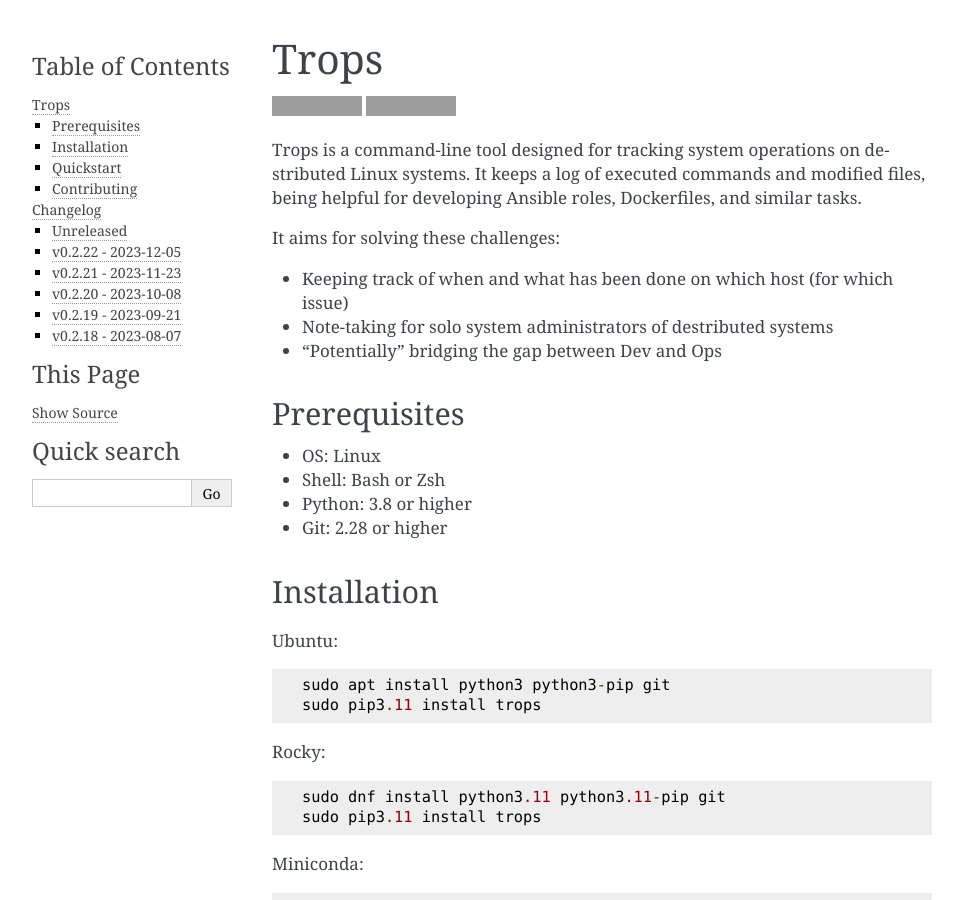
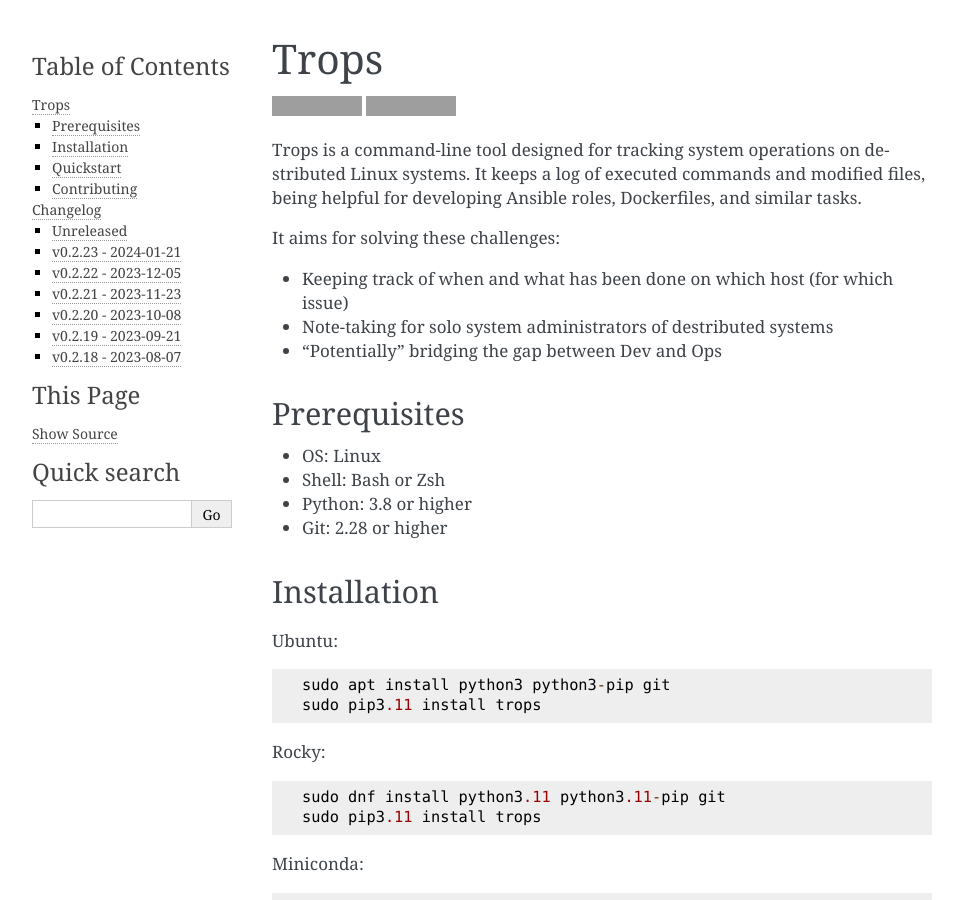
Before and after one commit to kojiwell/trops, a Sphinx documentation site: the page built from docs/index.rst, in a window 1280 px wide and 900 px high. Shown: the whole window, without its empty margins (148-1111 px from the left). Built offline with Sphinx 7.4.7, drawn with Linux system fonts in a browser that asks for light colours; grey boxes are pictures that could not be loaded.

Commit message:
Update CHANGELOG

```diff
--- a/CHANGELOG.rst
+++ b/CHANGELOG.rst
@@ -4,6 +4,9 @@
 
 `Unreleased`_
 =============
+
+`v0.2.23`_ - 2024-01-21
+=======================
 
 `v0.2.22`_ - 2023-12-05
 =======================
@@ -20,7 +23,8 @@
 `v0.2.18`_ - 2023-08-07
 =======================
 
-.. _Unreleased: https://github.com/kojiwell/trops/compare/v0.2.22...HEAD
+.. _Unreleased: https://github.com/kojiwell/trops/compare/v0.2.23...HEAD
+.. _v0.2.23: https://github.com/kojiwell/trops/compare/v0.2.22...v0.2.23
 .. _v0.2.22: https://github.com/kojiwell/trops/compare/v0.2.21...v0.2.22
 .. _v0.2.21: https://github.com/kojiwell/trops/compare/v0.2.20...v0.2.21
 .. _v0.2.20: https://github.com/kojiwell/trops/compare/v0.2.19...v0.2.20
```
Also changed, not shown: docs/index.rst (line endings or trailing spaces).
